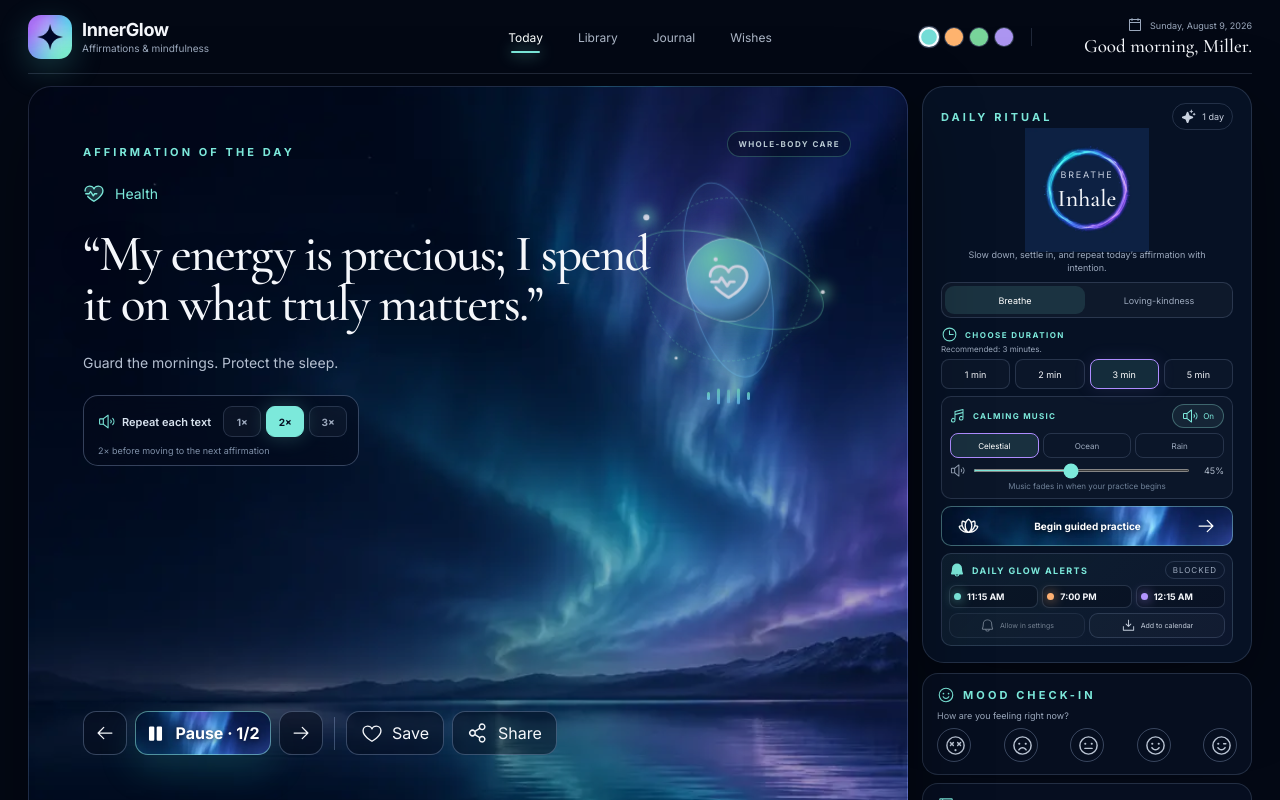
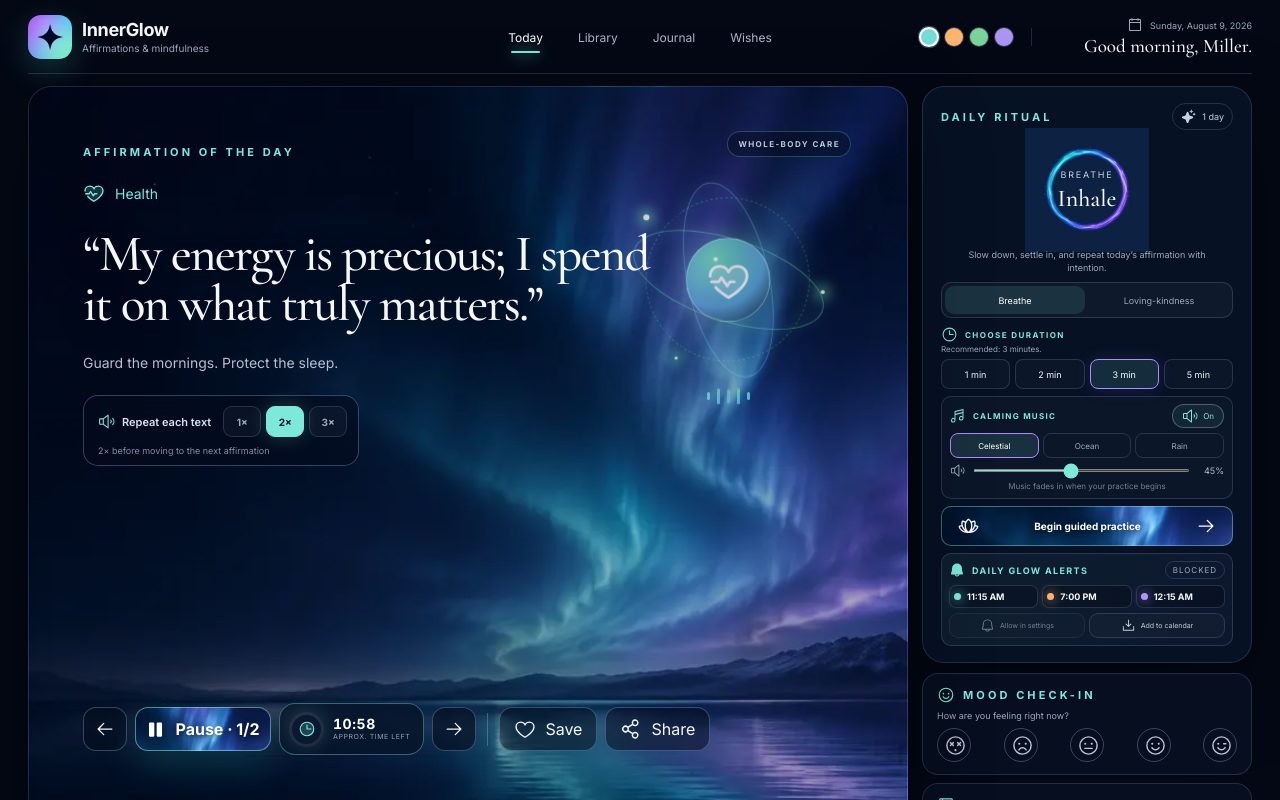
Before and after one commit to peremiller/innerglow-affirmations, a React (Vite) app: page / in a window 1280 px wide. Both pictures are taken after a click on the button "Listen". Shown: the top 800 px of the page. Built offline with nearby package versions, Linux system fonts and the light colour scheme.

Commit message:
Display countdown during affirmation audio

```diff
--- a/src/App.jsx
+++ b/src/App.jsx
@@ -291,6 +291,13 @@ function AffirmationVisual({ category }) {
   );
 }
 
+function formatCountdown(totalSeconds = 0) {
+  const safeSeconds = Math.max(0, Math.ceil(totalSeconds));
+  const minutes = Math.floor(safeSeconds / 60);
+  const seconds = safeSeconds % 60;
+  return `${minutes}:${String(seconds).padStart(2, "0")}`;
+}
+
 function AffirmationHero({ affirmation, isSaved, narration, repeatCount, onRepeatChange, onPrevious, onNext, onListen, onSave, onShare }) {
   const CategoryIcon = (CATEGORY_VISUALS[affirmation.category] || CATEGORY_VISUALS.Mine).Icon;
   const narrating = narration.status !== "idle";
@@ -300,6 +307,9 @@ function AffirmationHero({ affirmation, isSaved, narration, repeatCount, onRepea
     : narration.status === "paused"
       ? `Resume · ${narration.repetition}/${activeRepeatCount}`
       : "Listen";
+  const countdownProgress = narration.totalSeconds > 0
+    ? Math.min(100, Math.max(0, ((narration.totalSeconds - narration.remainingSeconds) / narration.totalSeconds) * 100))
+    : 0;
 
   return (
     <section className="affirmation-hero" aria-labelledby="affirmation-heading">
@@ -330,6 +340,18 @@ function AffirmationHero({ affirmation, isSaved, narration, repeatCount, onRepea
             {narration.status === "speaking" ? <Pause size={19} weight="fill" /> : <Play size={19} weight="fill" />}
             {narrationLabel}
           </button>
+          {narrating && (
+            <output
+              className={`audio-countdown ${narration.status === "paused" ? "paused" : ""}`}
+              style={{ "--countdown-progress": `${countdownProgress * 3.6}deg` }}
+              role="timer"
+              aria-live="off"
+              aria-label={`Approximately ${formatCountdown(narration.remainingSeconds)} remaining`}
+            >
+              <span className="countdown-dial"><Clock size={18} weight="duotone" /></span>
+              <span><strong>{formatCountdown(narration.remainingSeconds)}</strong><small>{narration.status === "paused" ? "Paused" : "Approx. time left"}</small></span>
+            </output>
+          )}
           <button className="icon-button" onClick={onNext} aria-label="Next affirmation"><ArrowRight size={20} /></button>
           <span className="action-divider" />
           <button className={`text-button ${isSaved ? "selected" : ""}`} onClick={onSave}><Heart size={22} weight={isSaved ? "fill" : "regular"} /> {isSaved ? "Saved" : "Save"}</button>
@@ -613,7 +635,7 @@ export function App() {
   const [selectedId, setSelectedId] = useState("a20");
   const [toast, setToast] = useState("");
   const [notificationPermission, setNotificationPermission] = useState(() => "Notification" in window ? Notification.permission : "unsupported");
-  const [narration, setNarration] = useState({ status: "idle", repetition: 0, repeatCount: 2, cyclePosition: 0, total: 0 });
+  const [narration, setNarration] = useState({ status: "idle", repetition: 0, repeatCount: 2, cyclePosition: 0, total: 0, remainingSeconds: 0, totalSeconds: 0 });
   const toastTimer = useRef();
   const narrator = useRef();
   const allAffirmations = useMemo(() => [...AFFIRMATIONS, ...custom], [custom]);
@@ -633,7 +655,7 @@ export function App() {
 
   const stopNarration = (message = "") => {
     narrator.current?.stop();
-    setNarration({ status: "idle", repetition: 0, repeatCount, cyclePosition: 0, total: 0 });
+    setNarration({ status: "idle", repetition: 0, repeatCount, cyclePosition: 0, total: 0, remainingSeconds: 0, totalSeconds: 0 });
     if (message) notify(message);
   };
 
--- a/src/affirmation-narrator.js
+++ b/src/affirmation-narrator.js
@@ -1,4 +1,22 @@
-const IDLE_PROGRESS = { status: "idle", repetition: 0, repeatCount: 2, cyclePosition: 0, total: 0 };
+const IDLE_PROGRESS = { status: "idle", repetition: 0, repeatCount: 2, cyclePosition: 0, total: 0, remainingSeconds: 0, totalSeconds: 0 };
+
+const SPEECH_RATE = 0.78;
+
+function estimateUtteranceMs(text) {
+  const wordCount = String(text).trim().split(/\s+/).filter(Boolean).length;
+  const punctuationPauses = (String(text).match(/[,.!?;:—]/g) || []).length * 110;
+  return Math.max(1800, Math.ceil((wordCount / (2.8 * SPEECH_RATE)) * 1000 + punctuationPauses));
+}
+
+function estimateCycleMs(sequence, startIndex, repeatCount) {
+  const ordered = sequence.map((_, offset) => sequence[(startIndex + offset) % sequence.length]);
+  return ordered.reduce((total, item, itemIndex) => {
+    const speech = estimateUtteranceMs(item.text) * repeatCount;
+    const repetitionGaps = Math.max(0, repeatCount - 1) * 520;
+    const itemGap = itemIndex < ordered.length - 1 ? 760 : 0;
+    return total + speech + repetitionGaps + itemGap;
+  }, 0);
+}
 
 export function createAffirmationNarrator({
   speechSynthesis,
@@ -11,11 +29,16 @@ export function createAffirmationNarrator({
   unschedule = (timer) => globalThis.clearTimeout(timer),
   watch = (callback, delay) => globalThis.setInterval(callback, delay),
   unwatch = (timer) => globalThis.clearInterval(timer),
+  countdownWatch = (callback, delay) => globalThis.setInterval(callback, delay),
+  countdownUnwatch = (timer) => globalThis.clearInterval(timer),
   visibilityTarget = typeof document === "undefined" ? null : document,
   now = () => Date.now(),
 }) {
   let timer;
   let watchdog;
+  let countdownTimer;
+  let countdownLastTick;
+  let countdownLastSecond;
   let utteranceVersion = 0;
   let utteranceStartedAt = 0;
   let recoveryAttempts = 0;
@@ -29,6 +52,10 @@ export function createAffirmationNarrator({
     itemOffset: 0,
     repetition: 1,
     repeatCount: 2,
+    remainingMs: 0,
+    totalMs: 0,
+    remainingAtUtteranceStart: 0,
+    currentUtteranceMs: 0,
   };
 
   const supported = Boolean(speechSynthesis && Utterance);
@@ -38,6 +65,8 @@ export function createAffirmationNarrator({
     repeatCount: run.repeatCount,
     cyclePosition: run.itemOffset,
     total: run.sequence.length,
+    remainingSeconds: Math.max(0, Math.ceil(run.remainingMs / 1000)),
+    totalSeconds: Math.max(0, Math.ceil(run.totalMs / 1000)),
   });
 
   const clearScheduledStep = () => {
@@ -50,12 +79,45 @@ export function createAffirmationNarrator({
     watchdog = undefined;
   };
 
+  const clearCountdown = () => {
+    if (countdownTimer !== undefined) countdownUnwatch(countdownTimer);
+    countdownTimer = undefined;
+    countdownLastTick = undefined;
+  };
+
+  const consumeCountdown = () => {
+    const currentTime = now();
+    if (countdownLastTick === undefined) {
+      countdownLastTick = currentTime;
+      return;
+    }
+    const elapsed = Math.max(0, currentTime - countdownLastTick);
+    run.remainingMs = Math.max(0, run.remainingMs - elapsed);
+    countdownLastTick = currentTime;
+  };
+
+  const startCountdown = () => {
+    clearCountdown();
+    countdownLastTick = now();
+    countdownLastSecond = Math.ceil(run.remainingMs / 1000);
+    countdownTimer = countdownWatch(() => {
+      if (!run.active || run.paused) return;
+      consumeCountdown();
+      const nextSecond = Math.ceil(run.remainingMs / 1000);
+      if (nextSecond !== countdownLastSecond) {
+        countdownLastSecond = nextSecond;
+        emitProgress("speaking");
+      }
+    }, 250);
+  };
+
   const finish = (token) => {
     if (!run.active || run.token !== token) return;
     const totalRecitations = run.sequence.length * run.repeatCount;
     run.active = false;
     run.waiting = false;
     clearWatchdog();
+    clearCountdown();
     onProgress?.(IDLE_PROGRESS);
     onComplete?.({ totalAffirmations: run.sequence.length, totalRecitations });
   };
@@ -81,6 +143,8 @@ export function createAffirmationNarrator({
 
   const advance = (token) => {
     if (!run.active || run.token !== token || run.paused) return;
+    consumeCountdown();
+    run.remainingMs = Math.max(0, run.remainingAtUtteranceStart - run.currentUtteranceMs);
     recoveryAttempts = 0;
     if (run.repetition < run.repeatCount) {
       run.repetition += 1;
@@ -100,6 +164,8 @@ export function createAffirmationNarrator({
   const recoverCurrent = (token, version, error) => {
     if (!run.active || run.token !== token || utteranceVersion !== version || run.paused) return;
     clearWatchdog();
+    run.remainingMs = Math.max(run.remainingMs, run.remainingAtUtteranceStart);
+    countdownLastTick = now();
     utteranceVersion += 1;
     speechSynthesis.cancel?.();
     if (recoveryAttempts < 3) {
@@ -129,12 +195,14 @@ export function createAffirmationNarrator({
     const item = run.sequence[itemIndex];
     run.waiting = false;
     utteranceStartedAt = now();
+    run.remainingAtUtteranceStart = run.remainingMs;
+    run.currentUtteranceMs = estimateUtteranceMs(item.text);
     onAffirmation?.(item);
     emitProgress("speaking");
 
     const utterance = new Utterance(item.text);
     utterance.voice = chooseVoice();
-    utterance.rate = 0.78;
+    utterance.rate = SPEECH_RATE;
     utterance.pitch = 0.96;
 
     utterance.onend = () => {
@@ -163,27 +231,38 @@ export function createAffirmationNarrator({
     stop();
     const snapshot = [...sequence];
     const normalizedRepeatCount = Math.min(3, Math.max(1, Number(repeatCount) || 2));
+    const startIndex = Math.max(0, snapshot.findIndex((item) => item.id === startId));
+    const totalMs = estimateCycleMs(snapshot, startIndex, normalizedRepeatCount);
     run = {
       token: run.token + 1,
       active: true,
       paused: false,
       waiting: false,
       sequence: snapshot,
-      startIndex: Math.max(0, snapshot.findIndex((item) => item.id === startId)),
+      startIndex,
       itemOffset: 0,
       repetition: 1,
       repeatCount: normalizedRepeatCount,
+      remainingMs: totalMs,
+      totalMs,
+      remainingAtUtteranceStart: totalMs,
+      currentUtteranceMs: 0,
     };
+    startCountdown();
     speakCurrent();
     return true;
   };
 
   const pause = () => {
     if (!run.active || run.paused) return false;
+    const wasWaiting = run.waiting;
+    consumeCountdown();
+    if (!wasWaiting) run.remainingMs = Math.max(run.remainingMs, run.remainingAtUtteranceStart);
     run.paused = true;
     run.waiting = true;
     clearScheduledStep();
     clearWatchdog();
+    clearCountdown();
     utteranceVersion += 1;
     speechSynthesis.cancel();
     emitProgress("paused");
@@ -194,6 +273,7 @@ export function createAffirmationNarrator({
     if (!run.active || !run.paused) return false;
     run.paused = false;
     run.waiting = false;
+    startCountdown();
     speakCurrent();
     return true;
   };
@@ -205,6 +285,7 @@ export function createAffirmationNarrator({
     run.waiting = false;
     clearScheduledStep();
     clearWatchdog();
+    clearCountdown();
     utteranceVersion += 1;
     speechSynthesis?.cancel?.();
     onProgress?.(IDLE_PROGRESS);
--- a/src/styles.css
+++ b/src/styles.css
@@ -172,6 +172,15 @@ button:focus-visible, input:focus-visible, textarea:focus-visible { outline: 2px
 .icon-button, .text-button, .primary-button { min-height: 52px; border-radius: 16px; cursor: pointer; border: 1px solid var(--line-strong); }
 .icon-button { width: 52px; background: rgba(5, 13, 30, 0.64); display: grid; place-items: center; }
 .primary-button { min-width: 172px; border-color: rgba(154, 246, 230, 0.5); background-color: #17305b; background-image: var(--aurora-image); background-size: 500px auto; background-position: 72% 32%; color: #fff; font-weight: 700; display: inline-flex; justify-content: center; align-items: center; gap: 10px; box-shadow: 0 15px 38px rgba(52, 207, 199, 0.18); text-shadow: 0 1px 6px rgba(0, 0, 0, 0.75); }
+.audio-countdown { min-height: 52px; padding: 0 13px 0 9px; display: inline-flex; align-items: center; gap: 9px; border: 1px solid color-mix(in srgb, var(--accent) 38%, transparent); border-radius: 16px; background: rgba(5, 18, 37, 0.72); color: #fff; backdrop-filter: blur(14px); }
+.countdown-dial { --dial-size: 35px; position: relative; width: var(--dial-size); height: var(--dial-size); flex: 0 0 var(--dial-size); display: grid; place-items: center; border-radius: 50%; background: conic-gradient(var(--accent) var(--countdown-progress), rgba(255, 255, 255, 0.1) 0); box-shadow: 0 0 20px color-mix(in srgb, var(--accent) 18%, transparent); }
+.countdown-dial::before { content: ""; position: absolute; inset: 3px; border-radius: inherit; background: #0a1931; }
+.countdown-dial svg { position: relative; z-index: 1; color: var(--accent); }
+.audio-countdown > span:last-child { display: grid; gap: 1px; min-width: 72px; }
+.audio-countdown strong { font-size: 14px; line-height: 1; font-variant-numeric: tabular-nums; letter-spacing: 0.04em; }
+.audio-countdown small { color: #8fa1b7; font-size: 7px; letter-spacing: 0.08em; text-transform: uppercase; white-space: nowrap; }
+.audio-countdown.paused { border-color: var(--line-strong); opacity: 0.76; }
+.audio-countdown.paused .countdown-dial { background: conic-gradient(#91a0b5 var(--countdown-progress), rgba(255, 255, 255, 0.1) 0); box-shadow: none; }
 .text-button { background: rgba(5, 13, 30, 0.52); padding: 0 18px; display: inline-flex; align-items: center; gap: 9px; }
 .text-button.selected { color: var(--accent); }
 .icon-button:hover, .text-button:hover { background: rgba(20, 35, 63, 0.86); border-color: var(--line-strong); }
```
Also changed, not shown: 1 other file (tests, documents, lock files or other folders).
